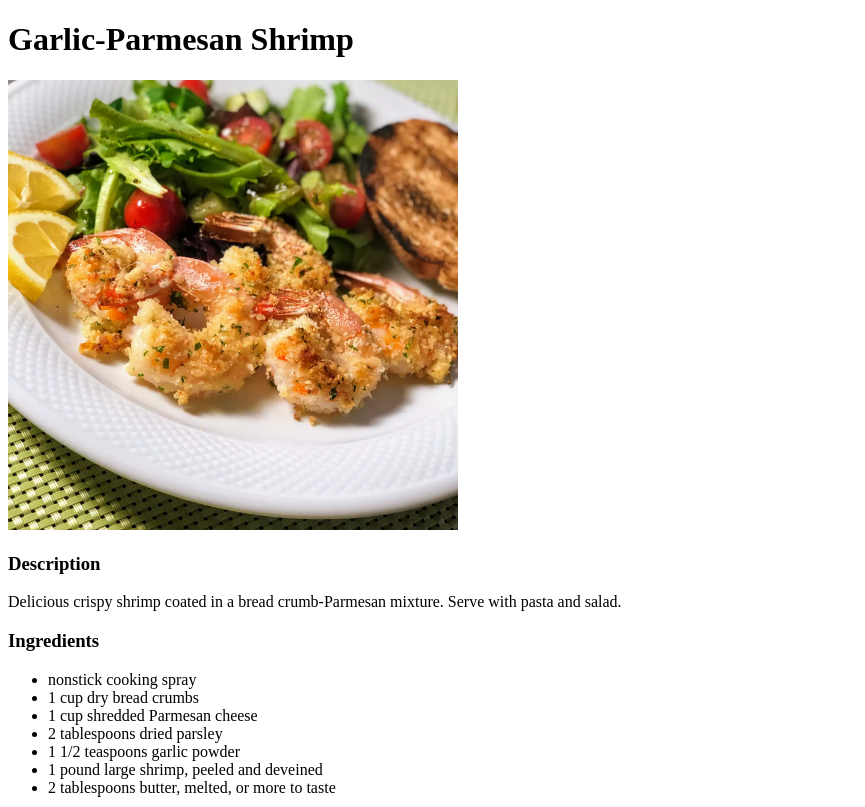
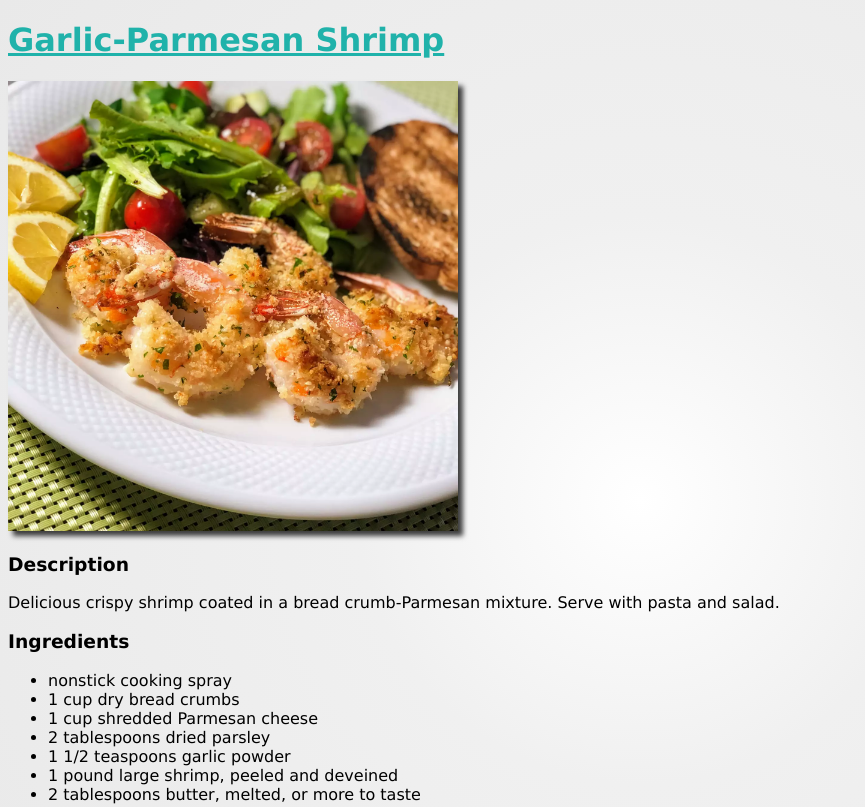
Before and after one commit to Endobyte/odin-recipes, a plain HTML site: page recipes/shrimp.html in a window 1280 px wide. Shown: the top 807 px of the page, without its empty margins (0-865 px from the left). Drawn offline with Linux system fonts and the light colour scheme.

Commit message:
Add CSS tweaks

```diff
--- a/recipes/shrimp.html
+++ b/recipes/shrimp.html
@@ -4,6 +4,7 @@
   <meta charset="UTF-8">
   <meta http-equiv="X-UA-Compatible" content="IE=edge">
   <meta name="viewport" content="width=device-width, initial-scale=1.0">
+  <link href="../style.css" rel="stylesheet" type="text/css">
   <title>Shrimp</title>
 </head>
 <body>
--- /dev/null
+++ b/style.css
@@ -0,0 +1,13 @@
+h1 {
+  text-decoration: underline;
+  color: lightseagreen;
+}
+
+img {
+  box-shadow: 5px 5px 5px 0px rgba(0,0,0,0.75);
+}
+
+body {
+  background: radial-gradient(circle, rgba(255,255,255,1) 0%, rgba(240,240,240,1) 35%, rgba(233,233,233,1) 100%);
+  font-family: 'Ubuntu', Verdana, sans-serif;
+}
```
Also changed, not shown: index.html (+1 -0 lines), recipes/granola.html (+1 -0 lines), recipes/pumpkin-bread.html (+1 -0 lines).
